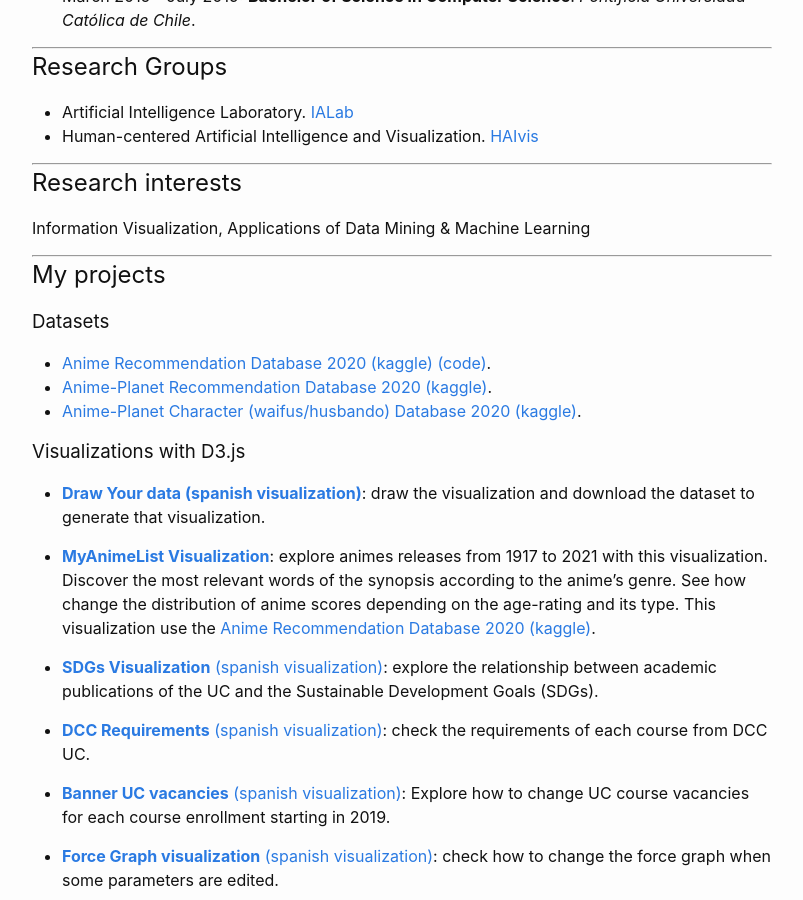
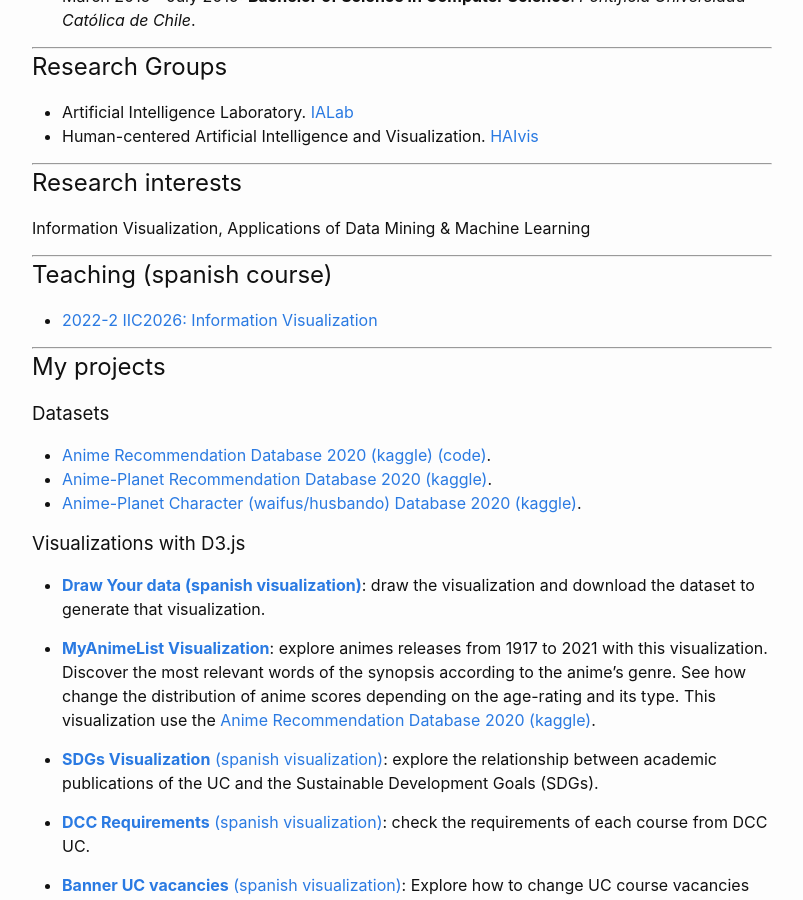
Before and after one commit to Hernan4444/hernan4444.github.io, a Jekyll site: the page built from index.md, in a window 1280 px wide and 900 px high, scrolled down 686 px. Shown: the whole window, without its empty margins (238-1041 px from the left). Built offline with Jekyll 4.4.1, drawn with Linux system fonts in a browser that asks for light colours.

Commit message:
Update index.md

```diff
--- a/index.md
+++ b/index.md
@@ -25,6 +25,12 @@ layout: home
 ## Research interests
 
 Information Visualization, Applications of Data Mining & Machine Learning
+
+--------------
+
+## Teaching (spanish course)
+
+- [2022-2 IIC2026: Information Visualization](https://puc-infovis.github.io/version-2022/)
 
 --------------
 
```
